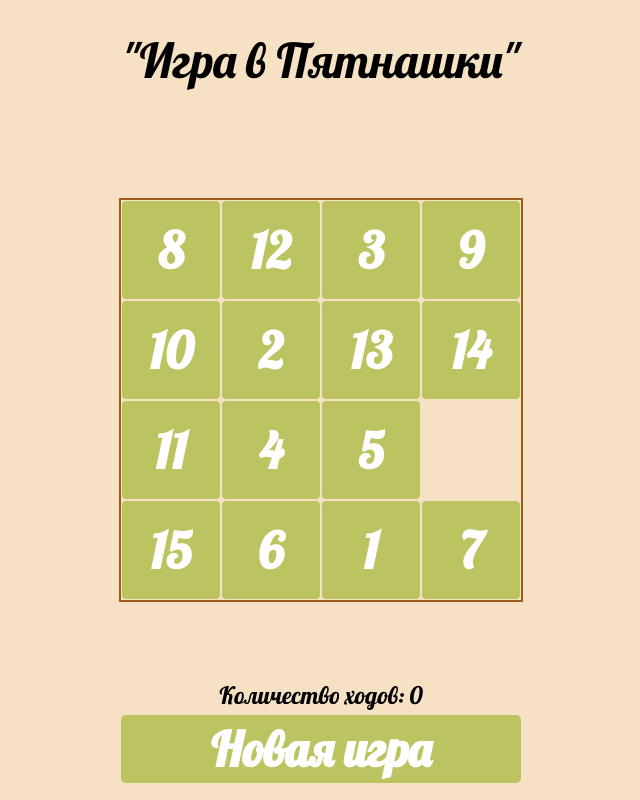
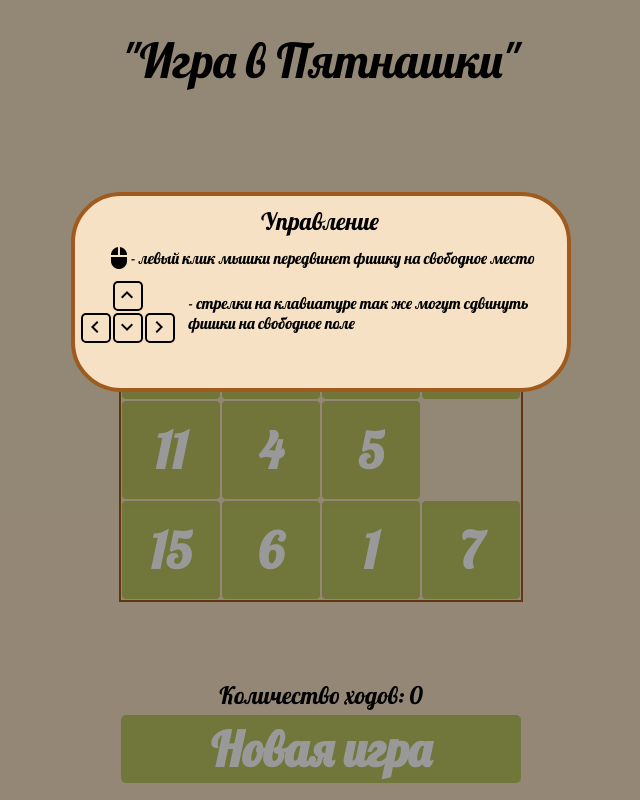
Before and after one commit to Vixtir/Fifteens, a React app: page / in a window 1280 px wide. Shown: the whole page, without its empty margins (319-959 px from the left). Built offline with nearby package versions, Linux system fonts and the light colour scheme.

Commit message:
first modal window

```diff
--- a/src/index.css
+++ b/src/index.css
@@ -19,6 +19,12 @@
   html, body, #root, .game {
     height: 100%;
     color: var(--main-text-color);
+  }
+
+  .centerContent{
+    display:flex;
+    justify-content:center;
+    align-items:center;
   }
 
   .game{
@@ -141,6 +147,67 @@
     font-feature-settings: 'liga';
   }
 
+  .modal{
+    position: fixed;
+    z-index: 1;
+    left: 0;
+    right: 0;
+    width: 100%;
+    height: 100%;
+    overflow: auto;
+    background-color: rgb(0,0,0);
+    background-color: rgba(0,0,0,0.4);
+  }
+
+  .modalNavigation{
+    position: relative;
+    display: block;
+    height: 200px;
+    width: 500px;
+    margin: 15% auto;
+    border-radius: 50px;
+    border: 4px solid var(--main-border-color);
+    background: var(--main-bg-color);
+  }
+
+  .modalHeader{
+    margin: 10px auto;
+    font-size: 24px;
+    width: 120px;
+  }
+
+  .modalBody .material-icons{
+    font-size: 24px;
+  }
+
+  /* для управления стрелками */
+  .arrowNavigation, .mouseNavigation{
+    display:flex;
+    justify-content:center;
+    align-items:center;
+    margin: 10px 5px 10px ;
+  }
+
+  .arrowNavigation .wrapper {
+    float: left;
+    width: 148px;
+    height: 66px;
+  }
+
+  .arrowNavigation .wrapper > div {
+    border-radius: 5px;
+    margin: 1px;
+    float:left;
+    width:  30px;
+    height: 30px;
+    border: 2px black solid;
+  }
+
+  .arrowNavigation .wrapper > div:nth-of-type(1){
+    margin-left: 33px;
+    margin-right: 30px;
+  }
+
 @media only screen and (orientation: landscape) and (max-width: 767px){
   .footer{
     display: none;
--- a/src/index.js
+++ b/src/index.js
@@ -65,6 +65,69 @@ class Game extends React.Component{
       }
   }
 
+  keyDownHandler(event){
+    let squares = this.state.squares.slice();
+    let rowZero = this.state.rowWithZero;
+    let columnZero = this.state.columnWithZero;
+    let [fromX, fromY, toX, toY] = [rowZero, columnZero, rowZero, columnZero];
+
+    if(event.keyCode === 37){
+      if(columnZero === 3){
+        return false;
+      } else {
+        fromY += 1;
+      }
+    } else if(event.keyCode === 38){
+      if(rowZero === 3){
+        return false;
+      } else {
+        fromX +=1
+      }
+    } else if(event.keyCode === 39){
+      if(columnZero === 0){
+        return false;
+      } else {
+        fromY -= 1
+      }
+    } else if(event.keyCode === 40){
+      if(rowZero === 0){
+        return false;
+      } else {
+        fromX -= 1
+      }
+    } else if(event.keyCode === 13) {
+      this.resetGame();
+      return;
+    } else {
+      return false;
+    }
+
+    this.setState({
+      squares: this.moveSquares(squares, fromX, fromY, toX, toY),
+      rowWithZero: fromX,
+      columnWithZero: fromY,
+      turn: this.state.turn + 1
+    })
+  }
+
+  componentDidMount(){
+    window.addEventListener('keydown', this.keyDownHandler.bind(this))
+  }
+
+  componentWillUnmount(){
+    window.removeEventListener('keydown', this.keyDownHandler.bind(this))
+  }
+
+  moveSquares(arrayOfSquares, fromX, fromY, toX, toY){
+    let squares = arrayOfSquares.slice();
+
+    let tmp = squares[fromX][fromY];
+    squares[toX][toY] = tmp;
+    squares[fromX][fromY] = 0;
+
+    return squares;
+  }
+
   findRowWithZero(arr){
     for(let i = 0; i < arr.length; i++){
       let haveZero = arr[i].some( (el) => el === 0);
@@ -129,13 +192,32 @@ class Game extends React.Component{
   }
 
   render(){
-    // let rowWithZero = this.findRowWithZero(gameArray);
-    // let columnWithZero = gameArray[rowWithZero].indexOf(0);
     if(this.winPositionOfSquares(this.state.squares)){
       alert('YOU WIN');
     }
     return (
       <div className='game'>
+        <div className='modal'>
+          <div className='modalNavigation'>
+            <div className='modalHeader'>
+              Управление
+            </div>
+            <div className='modalBody'>
+              <div className='mouseNavigation'>
+                <i className="material-icons">mouse</i><span> - левый клик мышки передвинет фишку на свободное место</span>
+              </div>
+              <div className='arrowNavigation'>
+                <div className='wrapper'>
+                  <div><i className="material-icons">keyboard_arrow_up</i></div>
+                  <div><i className="material-icons">keyboard_arrow_left</i></div>
+                  <div><i className="material-icons">keyboard_arrow_down</i></div>
+                  <div><i className="material-icons">keyboard_arrow_right</i></div>
+                </div>
+                <span> - cтрелки на клавиатуре так же могут сдвинуть фишки на свободное поле</span>
+              </div>
+            </div>
+          </div>
+        </div>
         <div className='header'>
           <div className='title'>
             "Игра в Пятнашки"
```
